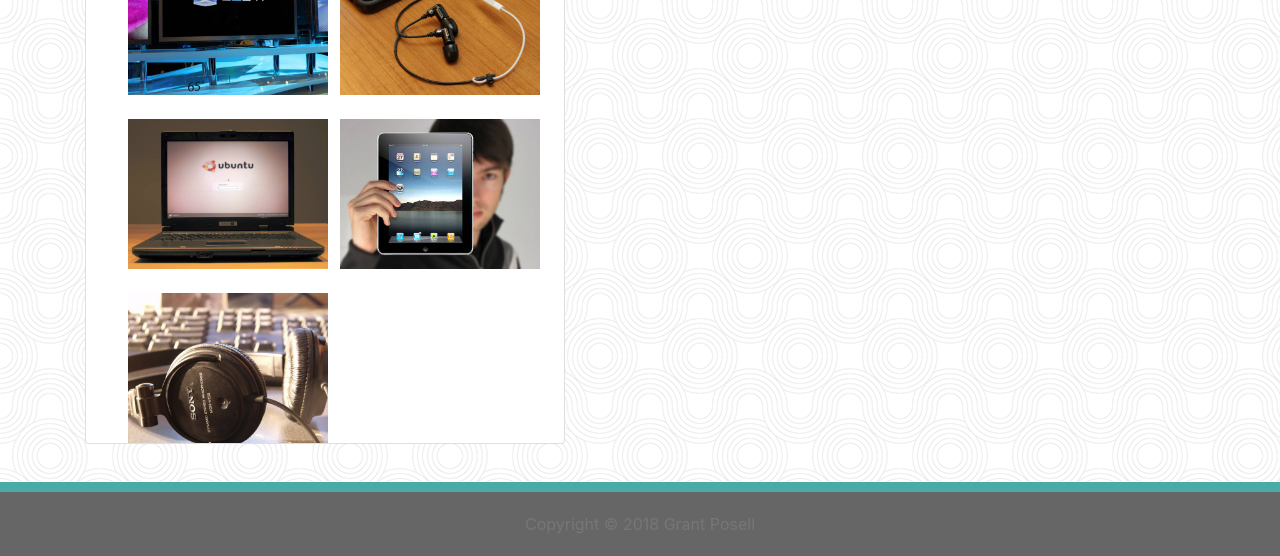
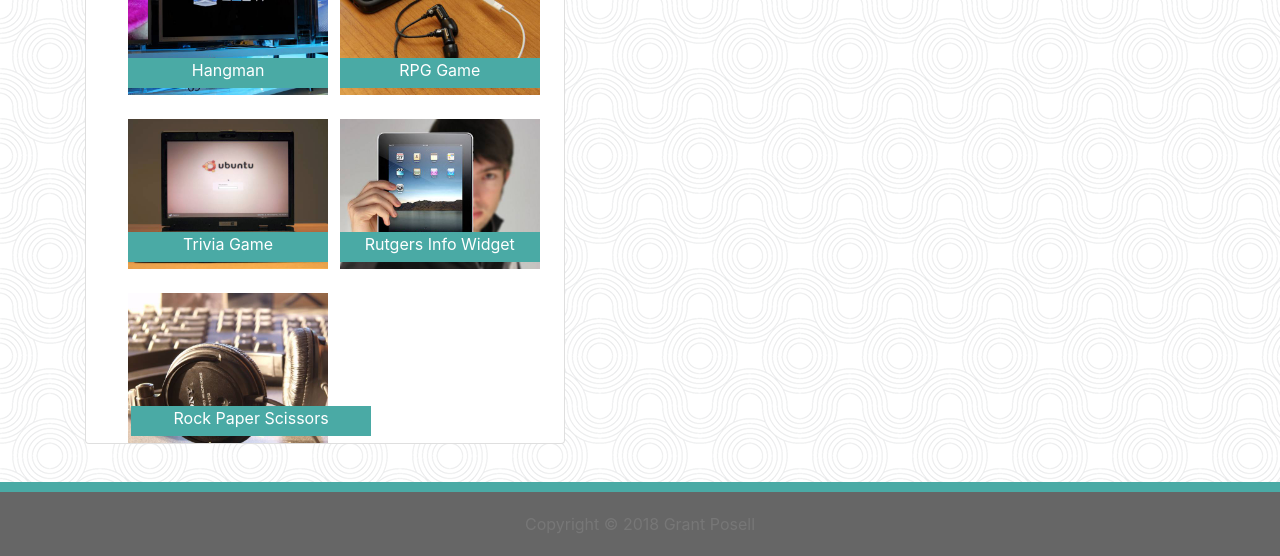
Before and after one commit to grantposell/Bootstrap-Portfolio, a plain HTML site: page portfolio.html in a window 1280 px wide. Shown: the part 244-800 px from the top of the page. Drawn offline with nearby package versions, Linux system fonts and the light colour scheme.

Commit message:
Text overlay fix

```diff
--- a/assets/css/style.css
+++ b/assets/css/style.css
@@ -7,6 +7,31 @@ body{
 }
 #portfoliobody{
     margin-bottom:100px;
+}
+#hangman{
+    position:relative;
+}
+#rpg{
+    position:relative;
+}
+#trivia{
+    position:relative;
+}
+#rutgers{
+    position:relative;
+}
+#rock{
+    position:relative;
+}
+.caption {
+    position: absolute;
+    color: white;
+    background-color: #4aaaa5;
+    top: 75%;
+    left: 7%;
+    width: 94.5%;
+    height: 20%;
+    text-align: center;
 }
 
 
--- a/portfolio.html
+++ b/portfolio.html
@@ -50,14 +50,14 @@
                         <div class="col-md-1"></div>
                         <div class="col-md-5">
                             <div class="thumbnail">
-                                <img src="./assets/images/tv.jpg" alt="Hangman" style="width:200px">
-                                <!--Insert text overlay-->
+                                <img src="./assets/images/tv.jpg" alt="Hangman" style="width:200px" id="hangman">
+                                <div class="caption"><p>Hangman</p></div>
                             </div>
                         </div>
                         <div class="col-md-5">
                             <div class="thumbnail">
-                                <img src="./assets/images/earbud.jpg" alt="rpg" style="width:200px">
-                                <!--Insert text overlay-->
+                                <img src="./assets/images/earbud.jpg" alt="rpg" style="width:200px" id="rpg">
+                                <div class="caption"><p>RPG Game</p></div>
                             </div>
                         </div>
                     </div>
@@ -66,14 +66,14 @@
                         <div class="col-md-1"></div>
                         <div class="col-md-5">
                             <div class="thumbnail">
-                                <img src="./assets/images/computer.jpg" alt="trivia" style="width:200px">
-                                <!--Insert text overlay-->
+                                <img src="./assets/images/computer.jpg" alt="trivia" style="width:200px" id="trivia">
+                                <div class="caption"><p>Trivia Game</p></div>
                             </div>
                         </div>
                         <div class="col-md-5">
                             <div class="thumbnail">
-                                <img src="./assets/images/ipad.jpg" alt="rutgers" style="width:200px">
-                                <!--Insert text overlay-->
+                                <img src="./assets/images/ipad.jpg" alt="rutgers" style="width:200px" id"rutgers">
+                                <div class="caption"><p>Rutgers Info Widget</p></div>
                             </div>
                         </div>
 
@@ -83,8 +83,8 @@
                         <div class="col-md-1"></div>
                         <div class="col-md-6">
                             <div class="thumbnail">
-                                <img src="./assets/images/headphone.jpg" alt="rock" style="width:200px">
-                                <!--Insert text overlay-->
+                                <img src="./assets/images/headphone.jpg" alt="rock" style="width:200px" id="rock">
+                                <div class="caption"><p>Rock Paper Scissors</p></div>
                             </div>
                         </div>
 
```
